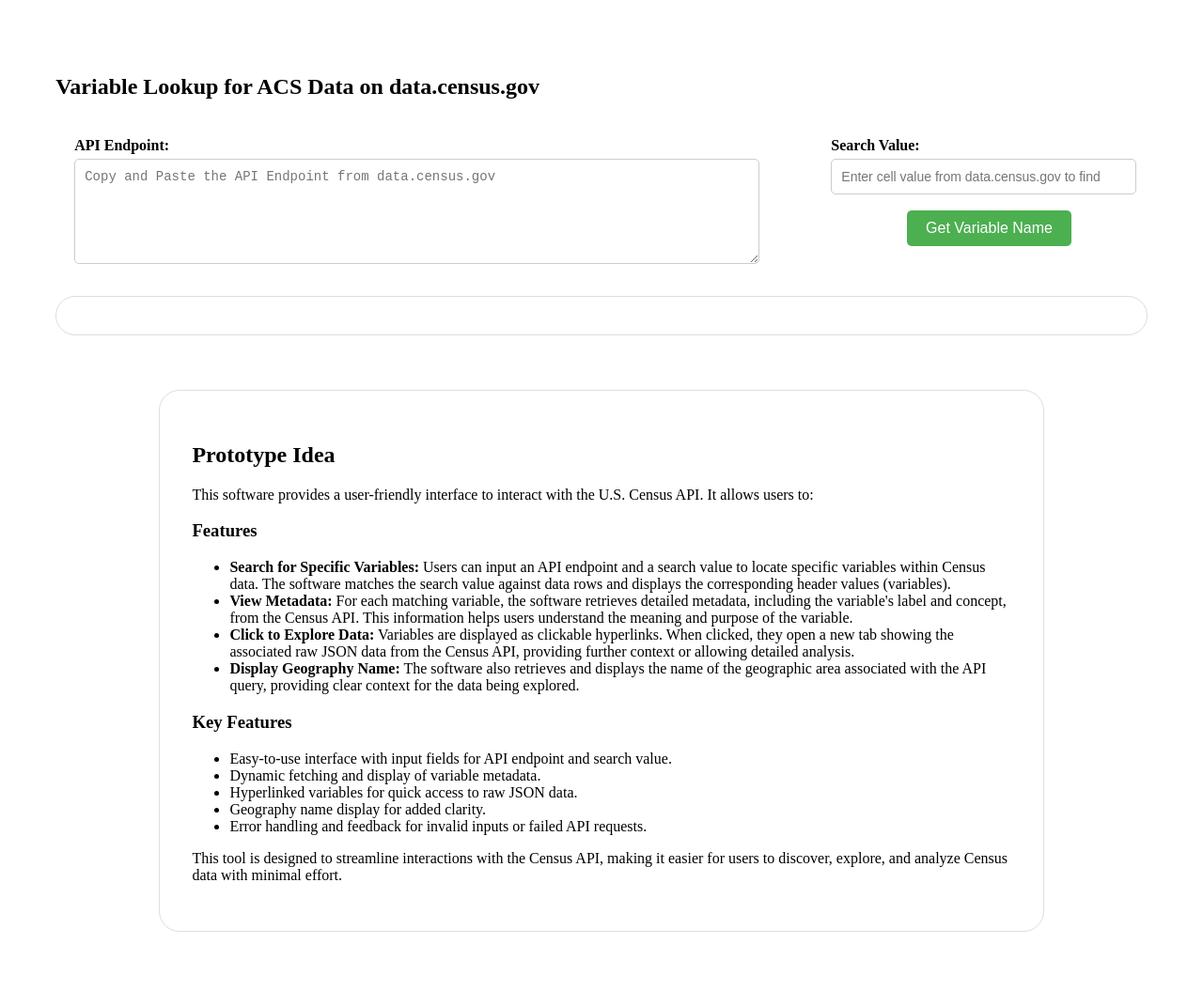
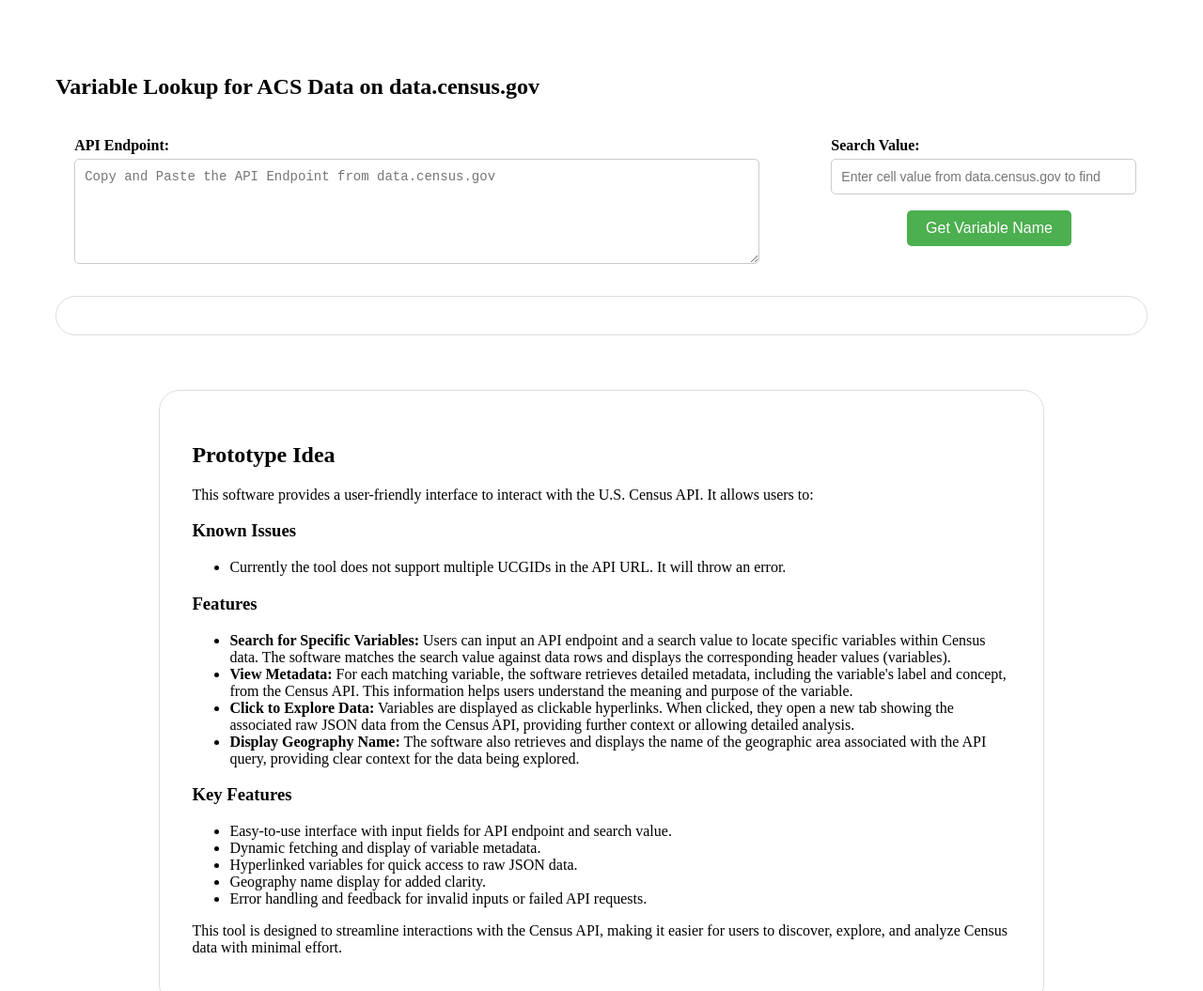
Before and after one commit to josephbooth/acs-variable-lookup-tool, a plain HTML site: page code/api-variable-lookup.html in a window 1280 px wide. Shown: the top 1055 px of the page at 94% size. Drawn offline with Linux system fonts and the light colour scheme.

Commit message:
Update api-variable-lookup.html
added known issues

```diff
--- a/code/api-variable-lookup.html
+++ b/code/api-variable-lookup.html
@@ -34,6 +34,11 @@
         <h2>Prototype Idea</h2>
         <p>This software provides a user-friendly interface to interact with the U.S. Census API. It allows users to:</p>
 
+        <h3>Known Issues</h3>
+        <ul>
+            <li>Currently the tool does not support multiple UCGIDs in the API URL. It will throw an error.</li>
+        </ul>
+
         <h3>Features</h3>
         <ul>
             <li><strong>Search for Specific Variables:</strong> Users can input an API endpoint and a search value to locate specific variables within Census data. The software matches the search value against data rows and displays the corresponding header values (variables).</li>
```
